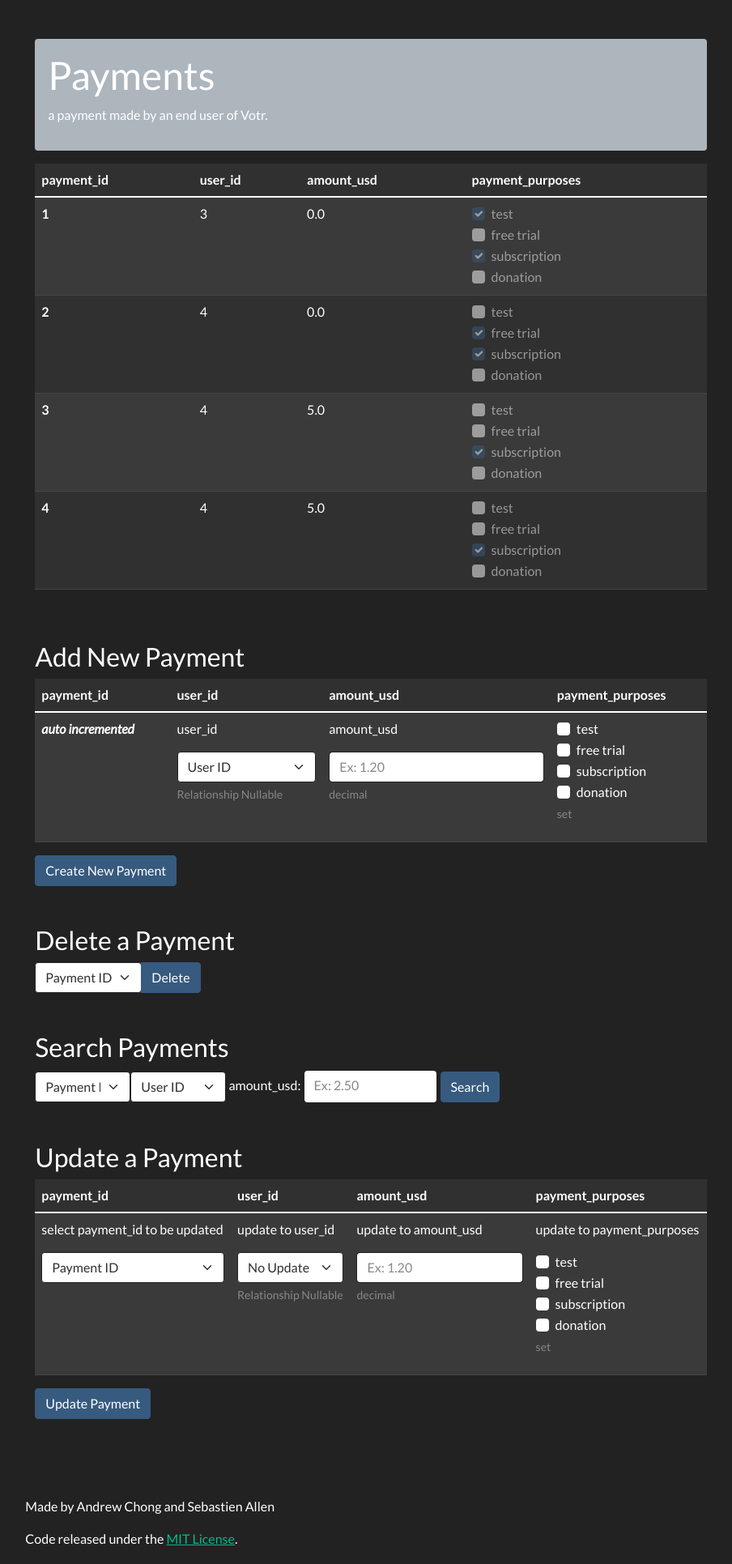
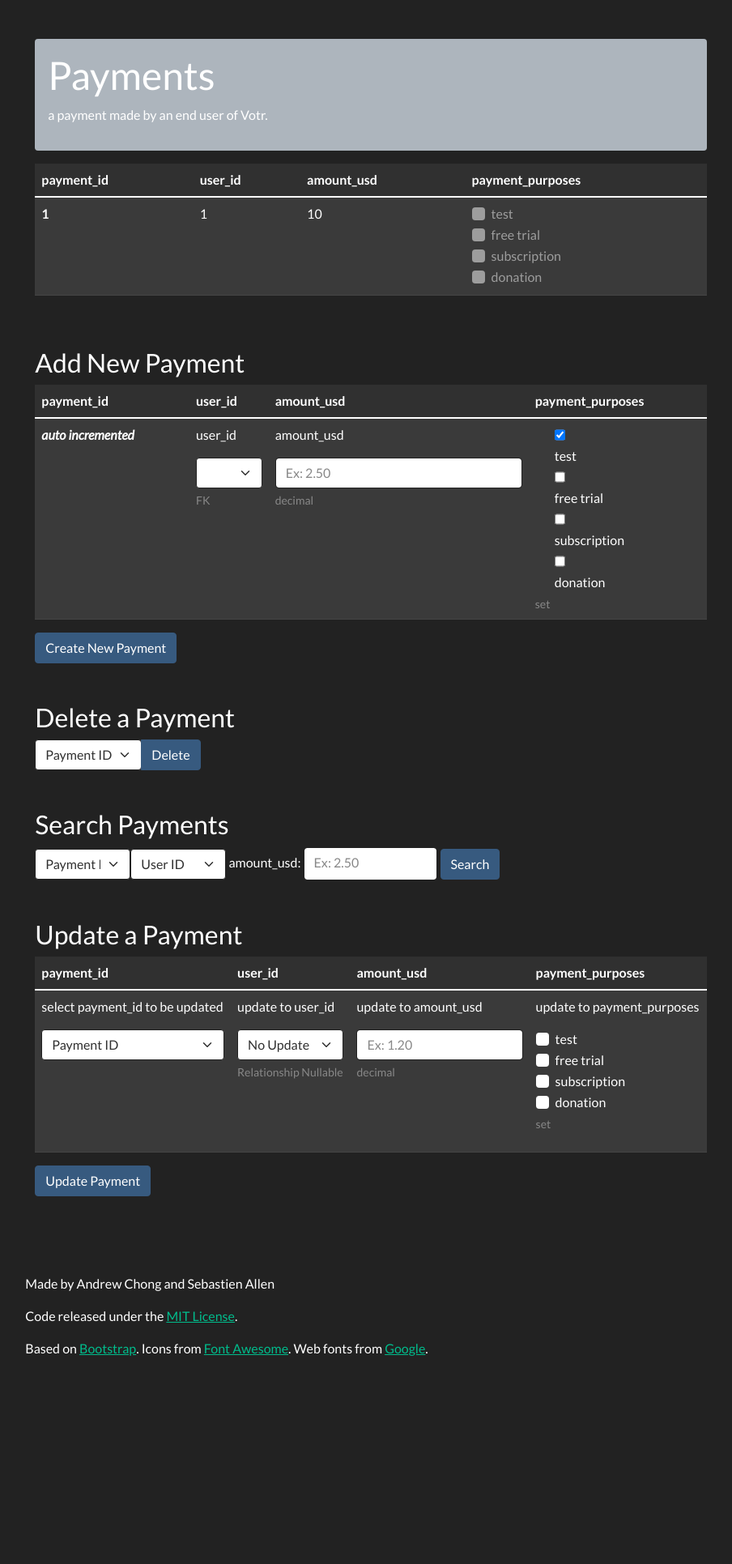
Before and after one commit to opheron/votr-flask, a Flask app: template templates/payments.html in a window 1280 px wide. Shown: the part 72-2003 px from the top of the page at 81% size, without its empty margins (182-1086 px from the left). After the commit the page ends 1746 px from the top, so only its background shows below. Run offline with Flask 2, Linux system fonts and the light colour scheme; the template is opened without the code that fills it: values that come from a table or form of the project are taken from there, most other values are stand-ins (such as "Sample title", 1, 10 or a date in 2020); lists and menus that the app fills with data are empty; some libraries are stand-ins or nearby versions.

Commit message:
update payments to use db read

```diff
--- a/app.py
+++ b/app.py
@@ -12,7 +12,7 @@ from dotenv import load_dotenv
 from sqlalchemy import create_engine, MetaData, Table, Column, Numeric, Integer, VARCHAR
 from sqlalchemy.engine import result, Engine
 
-from wtforms import Form, BooleanField, StringField, validators, EmailField
+from wtforms import Form, BooleanField, StringField, validators, EmailField, DecimalField
 
 # from flask_sqlalchemy import SQLAlchemy
 
@@ -77,6 +77,15 @@ class AddNewUserForm(Form):
     site_permissions_user = BooleanField("site_permisions_user")
     site_permissions_admin = BooleanField("site_permisions_admin")
     site_permissions_superadmin = BooleanField("site_permisions_superadmin")
+
+class AddNewPaymentForm(Form):
+    # TODO: get user_id dynamically updating, update validator for amount_usd (not negative?)
+    user_id = SelectField('user_id', coerce=int)
+    amount_usd = DecimalField("amount_usd", places = 2)
+    payment_purposes_test = BooleanField("test", default="checked")
+    payment_purposes_free_trial = BooleanField("free trial")
+    payment_purposes_subscription = BooleanField("subscription")
+    payment_purposes_donation = BooleanField("donation")
 
 
 @app.route("/users", methods=["GET", "POST"])
@@ -147,11 +156,50 @@ def votes():
     """Votes CRUD page."""
     return render_template("votes.html")
 
+# TODO: delete
+# @app.route("/payments/")
+# def payments():
+#     """Payments CRUD page."""
+#     return render_template("payments.html")
 
-@app.route("/payments/")
+
+@app.route("/payments/", methods=["GET", "POST"])
 def payments():
-    """Payments CRUD page."""
-    return render_template("payments.html")
+    """Payments CRUD page"""
+    # add_new_payment_form = CreatepPymentForm(request.form) ----
+    if request.method == "GET":
+
+        # TODO: Separate this out into another function
+        # get all Payments
+        connection = db_engine.connect()
+        payments_query = "SELECT * FROM Payments"
+        all_payments = connection.execute(payments_query).fetchall()
+        connection.close()
+
+        # TODO: add new ptayment form - not working yet, the select list is not dynamic
+        add_new_payment_form = AddNewPaymentForm(request.form)
+
+        return render_template(
+            "payments.html", all_payments=all_payments, add_new_payment_form=add_new_payment_form
+        )
+    elif request.method == "POST":
+        # TODO: also not working yet, dont know where to start
+        if True:
+            # flash("Created new user!", "success")
+            return redirect(url_for("payments"))
+        # if create_user_form.validate_on_submit():
+        #     User.create(
+        #         username=create_user_form.username.data,
+        #         email=create_user_form.email.data,
+        #         password=create_user_form.password.data,
+        #         active=create_user_form,
+        #     )
+        #     flash("Created new user!", "success")
+        #     return redirect(url_for("public.users"))
+        else:
+            flash_errors(create_payment_form)
+            return redirect(url_for("public.payments"))
+    # return render_template("users.html", create_user_form=create_user_form)
 
 
 @app.route("/user_poll_settings/")
--- a/templates/payments.html
+++ b/templates/payments.html
@@ -15,126 +15,53 @@
           </tr>
         </thead>
         <tbody>
+          {% for payment in all_payments %}
+
           <tr>
-            <th scope="row">1</td>
-            <td>3</td>
-            <td>0.0</td>
-            <td> <div class="form-check">
-              <input class="form-check-input" type="checkbox" value="" id="flexCheckDefault" checked="" disabled>
+            <th scope="row">{{ payment["payment_id"] }}</th>
+            <td>{{ payment["user_id"] }}</td>
+            <td>{{ payment["amount_usd"] }}</td>
+            <td>
+              <div class="form-check">
+                <input class="form-check-input" type="checkbox" value=""
+                id="flexCheckDefault" {% if "test" in payment["payment_purposes"] %}
+                checked="" {% endif %} disabled />
                 <label class="form-check-label" for="flexCheckDefault">
                   test
                 </label>
               </div>
               <div class="form-check">
-              <input class="form-check-input" type="checkbox" value="" id="flexCheckDefault" disabled>
+                <input class="form-check-input" type="checkbox" value=""
+                id="flexCheckDefault" {% if "free_trial" in payment["payment_purposes"] %}
+                checked="" {% endif %} disabled />
                 <label class="form-check-label" for="flexCheckDefault">
                   free trial
                 </label>
               </div>
+
               <div class="form-check">
-              <input class="form-check-input" type="checkbox" value="" id="flexCheckDefault" checked="" disabled>
+                <input class="form-check-input" type="checkbox" value=""
+                id="flexCheckDefault" {% if "subscription" in payment["payment_purposes"] %}
+                checked="" {% endif %} disabled />
                 <label class="form-check-label" for="flexCheckDefault">
                   subscription
                 </label>
               </div>
+
               <div class="form-check">
-              <input class="form-check-input" type="checkbox" value="" id="flexCheckDefault" disabled>
+                <input class="form-check-input" type="checkbox" value=""
+                id="flexCheckDefault" {% if "donation" in payment["payment_purposes"]
+                %} checked="" {% endif %} disabled />
                 <label class="form-check-label" for="flexCheckDefault">
                   donation
                 </label>
-            </div></td>
+              </div>
+            </td>
           </tr>
-          <tr>
-            <th scope="row">2</td>
-            <td>4</td>
-            <td>0.0</td>
-            <td> <div class="form-check">
-              <input class="form-check-input" type="checkbox" value="" id="flexCheckDefault" disabled>
-              <label class="form-check-label" for="flexCheckDefault">
-                test
-              </label>
-            </div>
-            <div class="form-check">
-              <input class="form-check-input" type="checkbox" value="" id="flexCheckDefault" checked="" disabled>
-              <label class="form-check-label" for="flexCheckDefault">
-                free trial
-              </label>
-            </div>
-            <div class="form-check">
-              <input class="form-check-input" type="checkbox" value="" id="flexCheckDefault" checked="" disabled>
-              <label class="form-check-label" for="flexCheckDefault">
-                subscription
-              </label>
-            </div>
-            <div class="form-check">
-              <input class="form-check-input" type="checkbox" value="" id="flexCheckDefault" disabled>
-              <label class="form-check-label" for="flexCheckDefault">
-                donation
-              </label>
-            </div></td>
-          </tr>
-          <tr>
-            <th scope="row">3</td>
-            <td>4</td>
-            <td>5.0</td>
-            <td> <div class="form-check">
-              <input class="form-check-input" type="checkbox" value="" id="flexCheckDefault" disabled>
-              <label class="form-check-label" for="flexCheckDefault">
-                test
-              </label>
-            </div>
-            <div class="form-check">
-              <input class="form-check-input" type="checkbox" value="" id="flexCheckDefault" disabled>
-              <label class="form-check-label" for="flexCheckDefault">
-                free trial
-              </label>
-            </div>
-            <div class="form-check">
-              <input class="form-check-input" type="checkbox" value="" id="flexCheckDefault" checked="" disabled>
-              <label class="form-check-label" for="flexCheckDefault">
-                subscription
-              </label>
-            </div>
-            <div class="form-check">
-              <input class="form-check-input" type="checkbox" value="" id="flexCheckDefault" disabled>
-              <label class="form-check-label" for="flexCheckDefault">
-                donation
-              </label>
-            </div></td>
-          </tr>
-          <tr>
-            <th scope="row">4</td>
-            <td>4</td>
-            <td>5.0</td>
-            <td> <div class="form-check">
-              <input class="form-check-input" type="checkbox" value="" id="flexCheckDefault" disabled>
-              <label class="form-check-label" for="flexCheckDefault">
-                test
-              </label>
-            </div>
-            <div class="form-check">
-              <input class="form-check-input" type="checkbox" value="" id="flexCheckDefault" disabled>
-              <label class="form-check-label" for="flexCheckDefault">
-                free trial
-              </label>
-            </div>
-            <div class="form-check">
-              <input class="form-check-input" type="checkbox" value="" id="flexCheckDefault" checked="" disabled>
-              <label class="form-check-label" for="flexCheckDefault">
-                subscription
-              </label>
-            </div>
-            <div class="form-check">
-              <input class="form-check-input" type="checkbox" value="" id="flexCheckDefault" disabled>
-              <label class="form-check-label" for="flexCheckDefault">
-                donation
-              </label>
-            </div></td>
-          </tr>
+          {% endfor %}
         </tbody>
         </table>
       </div>
-
       <div class="container">
       <form>
         <h3>Add New Payment</h3>
@@ -148,56 +75,57 @@
             </tr>
             <tbody>
               <tr>
-                <th scope="row"><i>auto incremented</i></td>
+                <th scope="row"><i>auto incremented</i></th>
+
                 <td>
                   <div class="mb-3">
-                    <label for="payments-create-payment-user-id" class="form-label mb-3">user_id</label>
-                    <select class="form-select" id="payments-create-payment-user-id" aria-describedby="create-user-id-help" aria-label="create User ID">
-                      <option selected>User ID</option> <!--i dont know how wer are going to have this automatically populate with the available id's-->
-                      <option value="0">NULL</option>
-                      <option value="1">User 1</option>
-                      <option value="2">User 2</option>
-                      <option value="3">User 3</option>
-                      <option value="4">User 4</option>
-                    </select>
-                    <div id="create-user-id-help" class="form-text">Relationship Nullable</div>
+                    <!--TODO: get auto populating-->
+                    <!-- USER ID LABEL -->
+                    {{ add_new_payment_form.user_id.label(class="form-label mb-3") }}
+                    <!-- USER ID FIELD -->
+                    {{ add_new_payment_form.user_id( class="form-select")}}
+                    <div id="create-user_id-help" class="form-text">FK</div>
                   </div>
                 </td>
                 <td>
                   <div class="mb-3">
-                    <label for="payments-create-amount-usd" class="form-label mb-3">amount_usd</label>
-                    <input type="text" class="form-control" id="payments-create-amount-usd" aria-describedby="create-amount-usd-help" placeholder="Ex: 1.20"> <!-- not sure what 'type' to use here-->
-                    <div id="create-amount-usd-help" class="form-text">decimal</div>
+                    <!-- AMOUNT USD LABEL -->
+                    {{ add_new_payment_form.amount_usd.label(class="form-label mb-3")
+                    }}
+                    <!-- AMOUNT USD FIELD -->
+                    {{ add_new_payment_form.amount_usd( class="form-control",
+                    placeholder="Ex: 2.50") }}
+                    <div id="create-amount_usd-help" class="form-text">
+                      decimal
+                    </div>
                   </div>
                 </td>
                 <td>
-                  <div class="mb-3">
                   <div class="form-check">
-                      <input class="form-check-input" type="checkbox" value="" id="flexCheckDefault" >
-                      <label class="form-check-label" for="flexCheckDefault">
-                        test
-                      </label>
+                    <!-- FIELD -->
+                    {{add_new_payment_form.payment_purposes_test(class="form-check")}}
+                    <!-- LABEL -->
+                    {{ add_new_payment_form.payment_purposes_test.label }}
                   </div>
                   <div class="form-check">
-                      <input class="form-check-input" type="checkbox" value="" id="flexCheckDefault" >
-                      <label class="form-check-label" for="flexCheckDefault">
-                        free trial
-                      </label>
+                    <!-- FIELD -->
+                    {{add_new_payment_form.payment_purposes_free_trial(class="form-check")}}
+                    <!-- LABEL -->
+                    {{ add_new_payment_form.payment_purposes_free_trial.label }}
                   </div>
                   <div class="form-check">
-                      <input class="form-check-input" type="checkbox" value="" id="flexCheckDefault" >
-                      <label class="form-check-label" for="flexCheckDefault">
-                        subscription
-                      </label>
+                    <!-- FIELD -->
+                    {{add_new_payment_form.payment_purposes_subscription(class="form-check")}}
+                    <!-- LABEL -->
+                    {{ add_new_payment_form.payment_purposes_subscription.label }}
                   </div>
                   <div class="form-check">
-                      <input class="form-check-input" type="checkbox" value="" id="flexCheckDefault" >
-                      <label class="form-check-label" for="flexCheckDefault">
-                        donation
-                      </label>
+                    <!-- FIELD -->
+                    {{add_new_payment_form.payment_purposes_donation(class="form-check")}}
+                    <!-- LABEL -->
+                    {{ add_new_payment_form.payment_purposes_donation.label }}
                   </div>
-                    <div id="create-payment-purposes-help" class="form-text">set</div>
-                  </div>
+                  <div id="payments-payment_purposes-help" class="form-text">set</div>
                 </td>
               </tr>
             </tbody>
```
Lines whose indentation alone changed are shown as unchanged.
